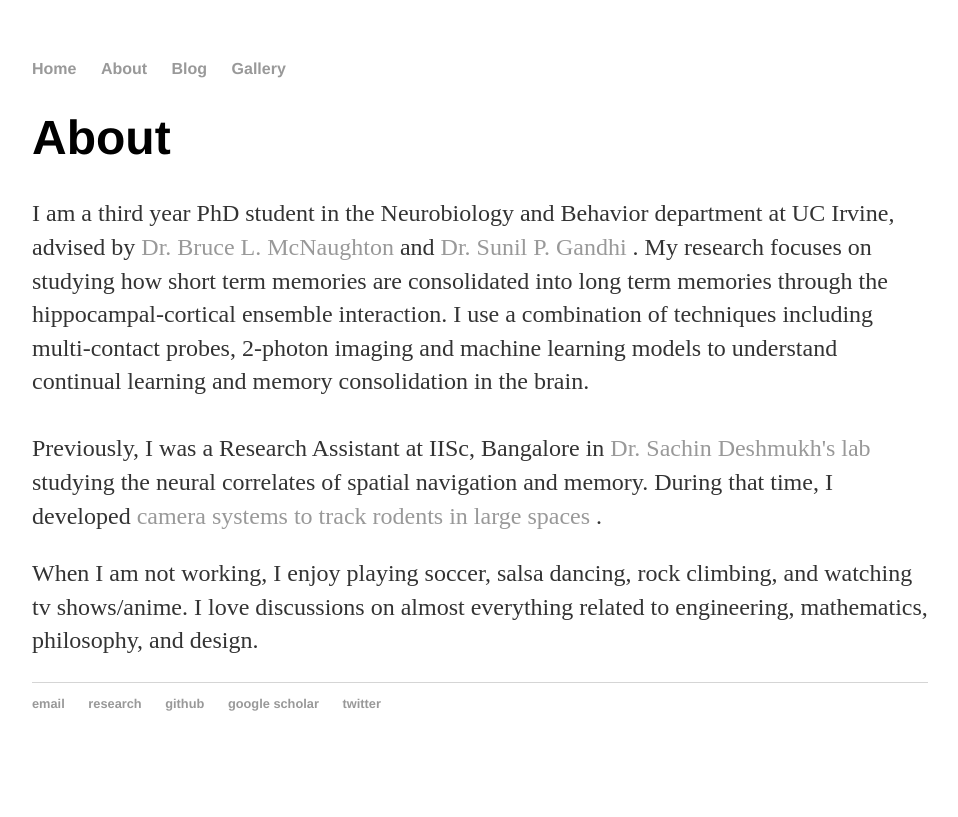
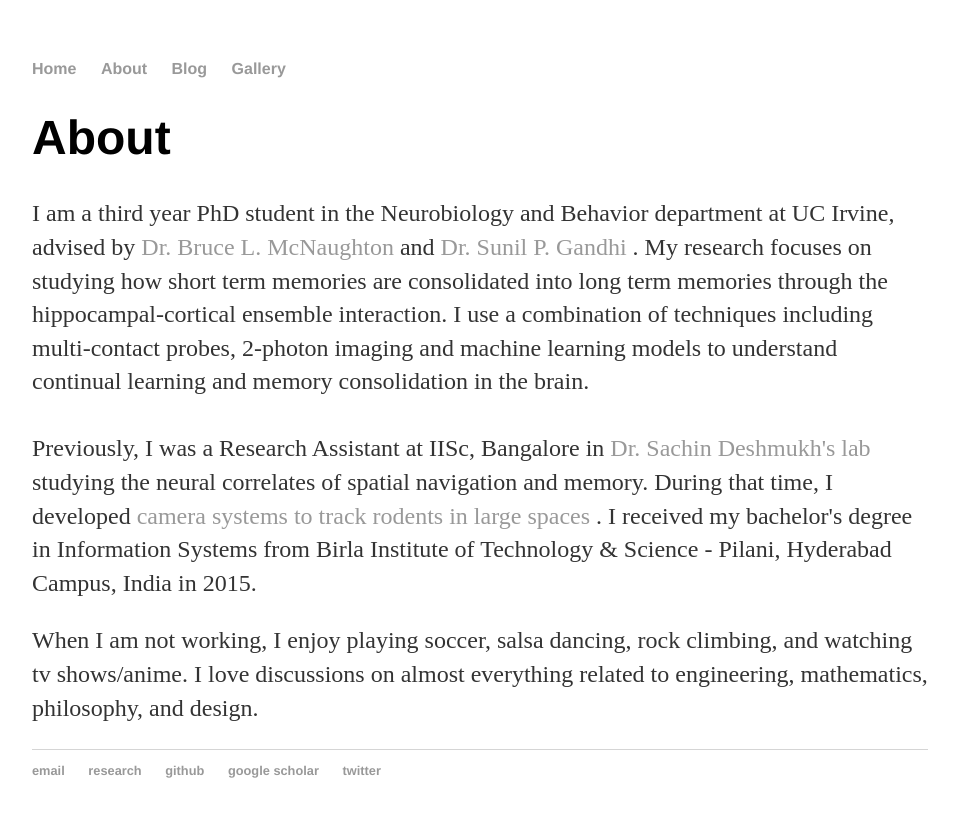
Before and after one commit to rajatsaxena/rajatsaxena.github.io, a Jekyll site: the page built from about/index.html, in a window 1280 px wide. Shown: the top 817 px of the page, without its empty margins (160-1118 px from the left). Built offline with Jekyll 4.4.1, drawn with Linux system fonts in a browser that asks for light colours.

Commit message:
Update index.html

```diff
--- a/about/index.html
+++ b/about/index.html
@@ -16,6 +16,8 @@ title: Rajat Saxena's Blog
 				<a href="http://www.cns.iisc.ac.in/home/people/sachin-deshmukh/" target="_blank"> Dr. Sachin Deshmukh's lab </a>
 				studying the neural correlates of spatial navigation and memory. During that time, I developed
 				<a href="https://journals.physiology.org/doi/full/10.1152/jn.00215.2018" target="_blank"> camera systems to track rodents in large spaces </a>.
+				I received my bachelor's degree in Information Systems from Birla Institute of Technology & Science - Pilani, Hyderabad Campus, India in 2015.
+
 			</p>
 <p> When I am not working, I enjoy playing soccer, salsa dancing, rock climbing, and watching tv shows/anime.
 	I love discussions on almost everything related to engineering, mathematics, philosophy, and design.  </p>
```
